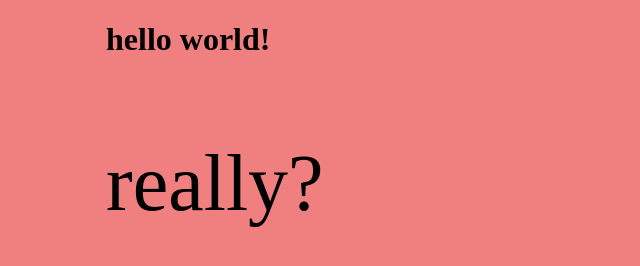
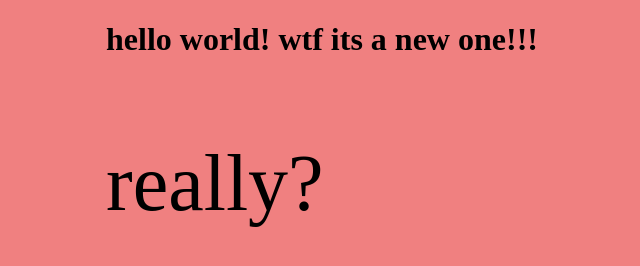
Before and after one commit to zoridzium/practice, a plain HTML site: page index.html in a window 1280 px wide. Shown: the whole page, without its empty margins (49-689 px from the left). Drawn offline with Linux system fonts and the light colour scheme.

Commit message:
Update index.html

```diff
--- a/index.html
+++ b/index.html
@@ -6,7 +6,7 @@
     <link rel="stylesheet" href="style.css">
 </head>
 <body>
-    <h1>hello world!</h1>
+    <h1>hello world! wtf its a new one!!!</h1>
     <p>really?</p>
 </body>
 </html>
```
